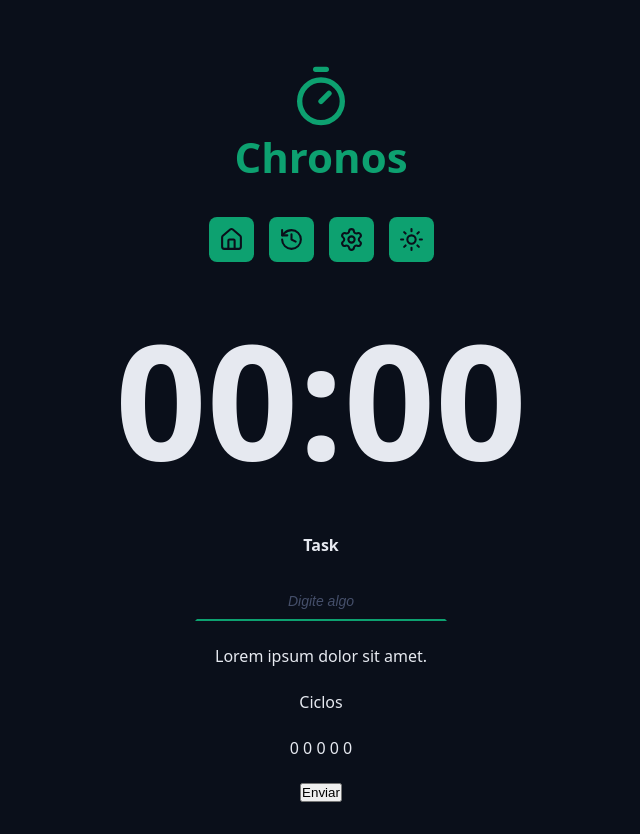
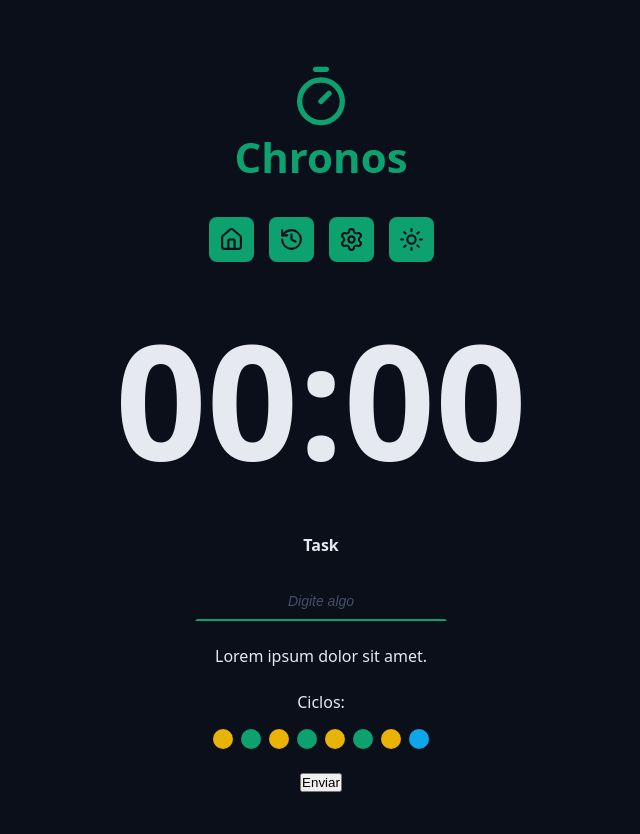
Before and after one commit to lucasmetron/Chronos, a React (Vite) app: page / in a window 1280 px wide. Shown: the whole page, without its empty margins (319-959 px from the left). Built offline with nearby package versions, Linux system fonts and the light colour scheme.

Commit message:
feat: adicionar componente Cycles e integrar ao formulário na aplicação

```diff
--- a/src/App.tsx
+++ b/src/App.tsx
@@ -6,6 +6,7 @@
 import Menu from './components/Menu';
 import Countdown from './components/Countdown';
 import DefaultInput from './components/DefaultInput';
+import Cycles from './components/Cycles';
 
 function App() {
   return (
@@ -38,8 +39,7 @@
           </div>
 
           <div className='formRow'>
-            <p>Ciclos</p>
-            <p>0 0 0 0 0 </p>
+            <Cycles />
           </div>
 
           <div className='formRow'>
--- /dev/null
+++ b/src/components/Cycles/index.tsx
@@ -0,0 +1,21 @@
+import styles from './styles.module.css';
+
+const Cycles = () => {
+  return (
+    <div className={styles.cycles}>
+      <span>Ciclos:</span>
+      <div className={styles.cycleDots}>
+        <span className={`${styles.cycleDot} ${styles.worktime}`} />
+        <span className={`${styles.cycleDot} ${styles.shortBreakTime}`} />
+        <span className={`${styles.cycleDot} ${styles.worktime}`} />
+        <span className={`${styles.cycleDot} ${styles.shortBreakTime}`} />
+        <span className={`${styles.cycleDot} ${styles.worktime}`} />
+        <span className={`${styles.cycleDot} ${styles.shortBreakTime}`} />
+        <span className={`${styles.cycleDot} ${styles.worktime}`} />
+        <span className={`${styles.cycleDot} ${styles.longBreakTime}`} />
+      </div>
+    </div>
+  );
+};
+
+export default Cycles;
--- /dev/null
+++ b/src/components/Cycles/styles.module.css
@@ -0,0 +1,33 @@
+.cycles {
+  display: flex;
+  flex-direction: column;
+  align-items: center;
+  justify-content: center;
+  gap: 1.6rem;
+}
+
+.cycleDots {
+  display: flex;
+  align-items: center;
+  justify-content: center;
+  gap: 0.8rem;
+}
+
+.cycleDot {
+  width: 2rem;
+  height: 2rem;
+  background-color: var(--primary);
+  border-radius: 50%;
+}
+
+.worktime {
+  background-color: var(--warning);
+}
+
+.shortBreakTime {
+  background-color: var(--primary);
+}
+
+.longBreakTime {
+  background-color: var(--info);
+}
```
